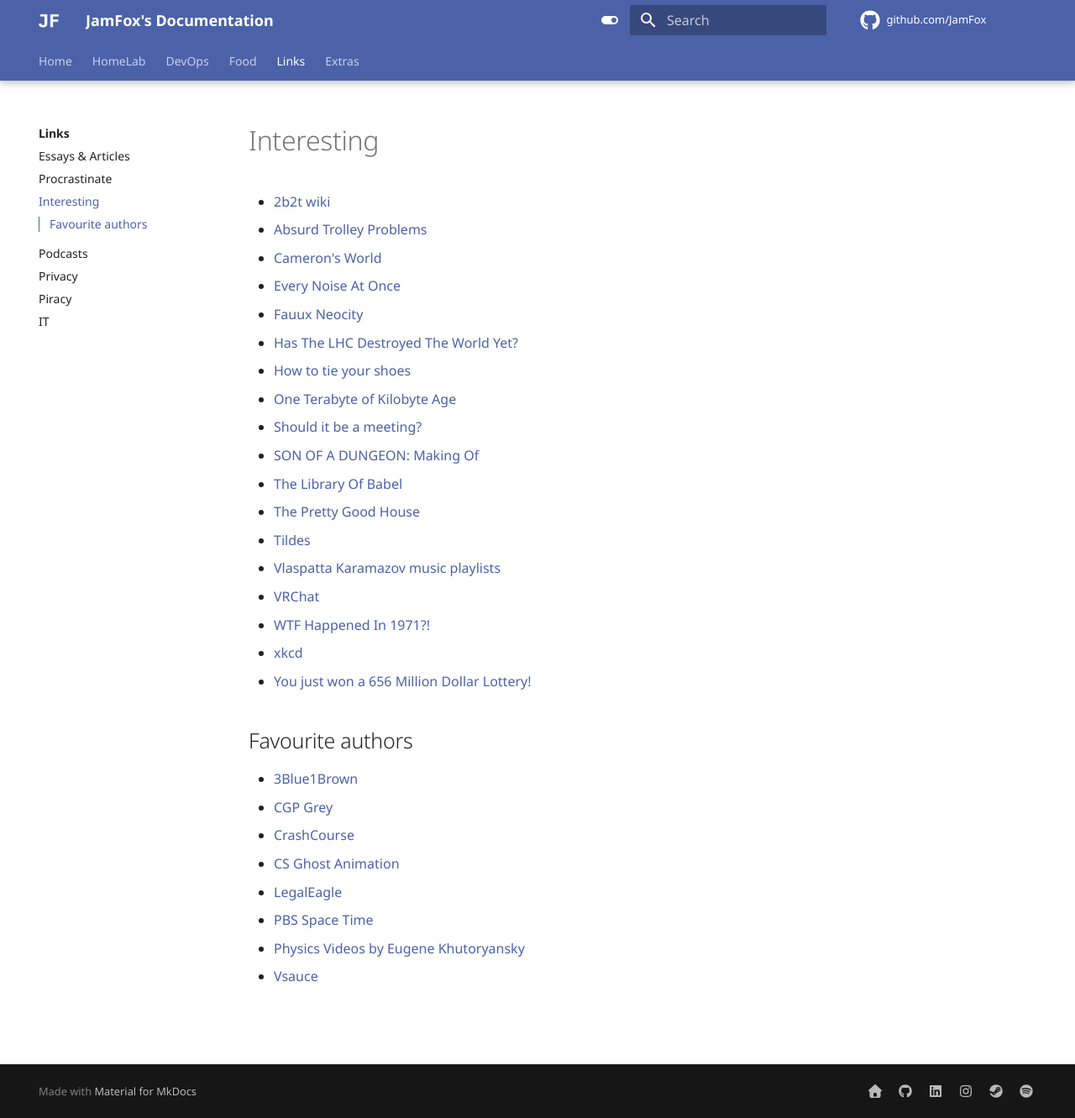
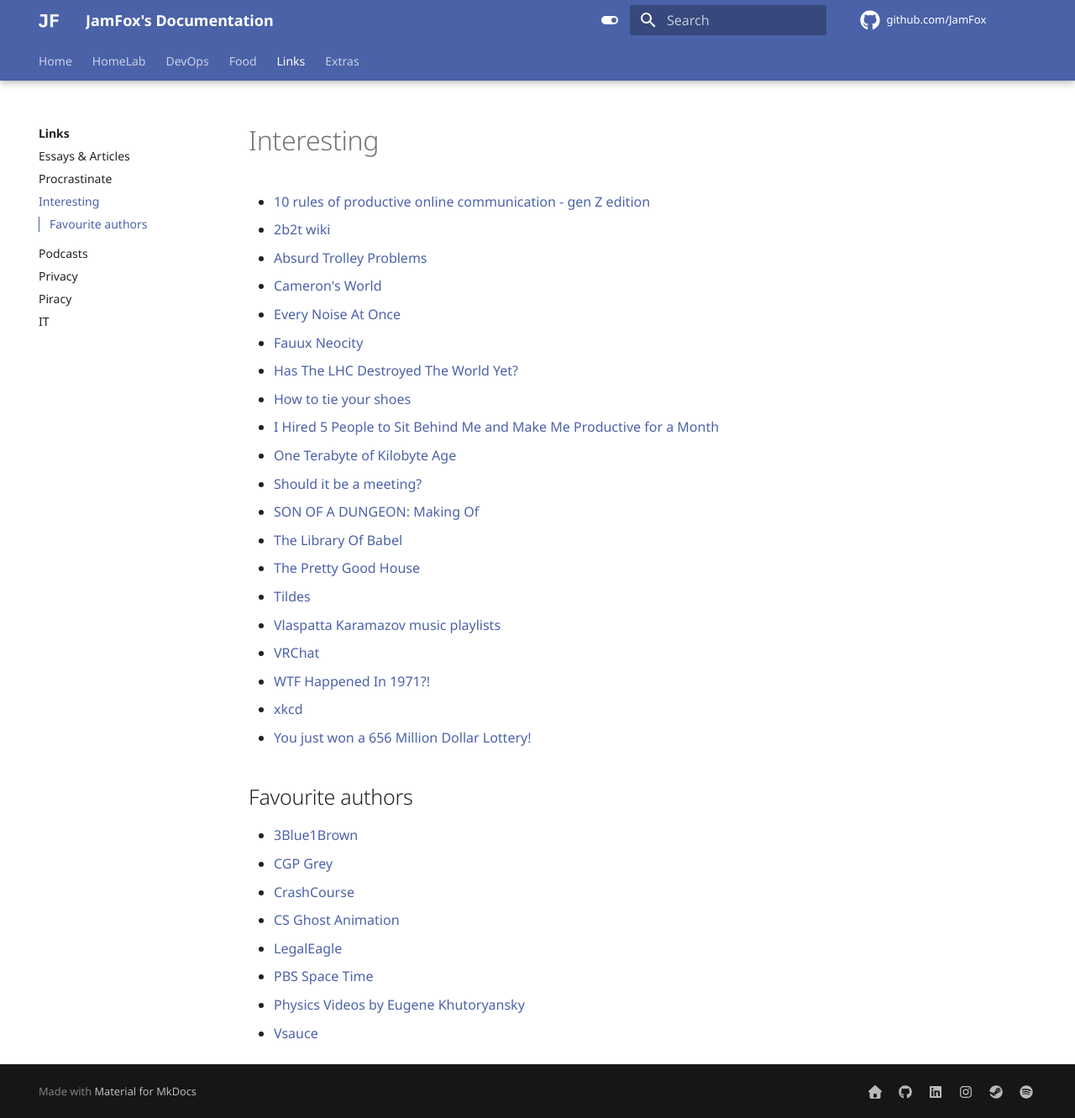
Before and after one commit to JamFox/docs.jamfox.dev, an MkDocs documentation site: the page built from docs/content/links/interesting.md, in a window 1280 px wide and 1331 px high. Shown: the whole window at 84% size. Built offline with MkDocs 1.6.1 and Material for MkDocs 9.7.7, drawn with Linux system fonts in a browser that asks for light colours; comment, search, counter and statistics services are not loaded.

Commit message:
it,interesting: links

```diff
--- a/docs/content/links/interesting.md
+++ b/docs/content/links/interesting.md
@@ -2,6 +2,7 @@
 title: "Interesting"
 ---
 
+- [10 rules of productive online communication - gen Z edition](https://manyonepercents.substack.com/p/productive-online-communication-gen-z)
 - [2b2t wiki](https://2b2t.miraheze.org/wiki/Nocom)
 - [Absurd Trolley Problems](https://neal.fun/absurd-trolley-problems/)
 - [Cameron's World](https://www.cameronsworld.net/)
@@ -9,6 +10,7 @@ title: "Interesting"
 - [Fauux Neocity](https://fauux.neocities.org/)
 - [Has The LHC Destroyed The World Yet?](http://hasthelargehadroncolliderdestroyedtheworldyet.com/)
 - [How to tie your shoes](https://youtu.be/zAFcV7zuUDA)
+- [I Hired 5 People to Sit Behind Me and Make Me Productive for a Month](https://simonberens.me/blog/i-hired-5-people)
 - [One Terabyte of Kilobyte Age](https://blog.geocities.institute/about)
 - [Should it be a meeting?](https://shoulditbeameeting.com/)
 - [SON OF A DUNGEON: Making Of](https://youtu.be/2EXUEj30RKc)
```
Also changed, not shown: docs/content/links/it.md (+2 -0 lines).
